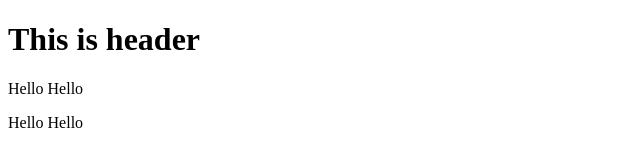
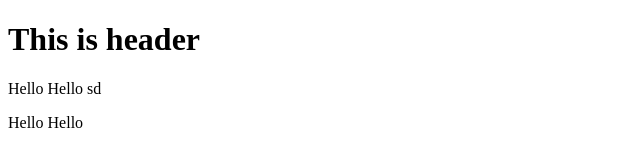
Before and after one commit to SachinDewra/git-test, a website: page index.html in a window 1280 px wide. Shown: the full height of the page, 0-640 px from the left. Drawn offline with Linux system fonts and the light colour scheme.

Commit message:
fourth commit

```diff
--- a/index.html
+++ b/index.html
@@ -5,7 +5,7 @@
 </head>
 <body>
 	<h1>This is header</h1>
-<p>Hello Hello</p>
+<p>Hello Hello sd</p>
 <p>Hello Hello</p>
 
 
```
Also changed, not shown: package.json (+8 -2 lines), 3 other files.
